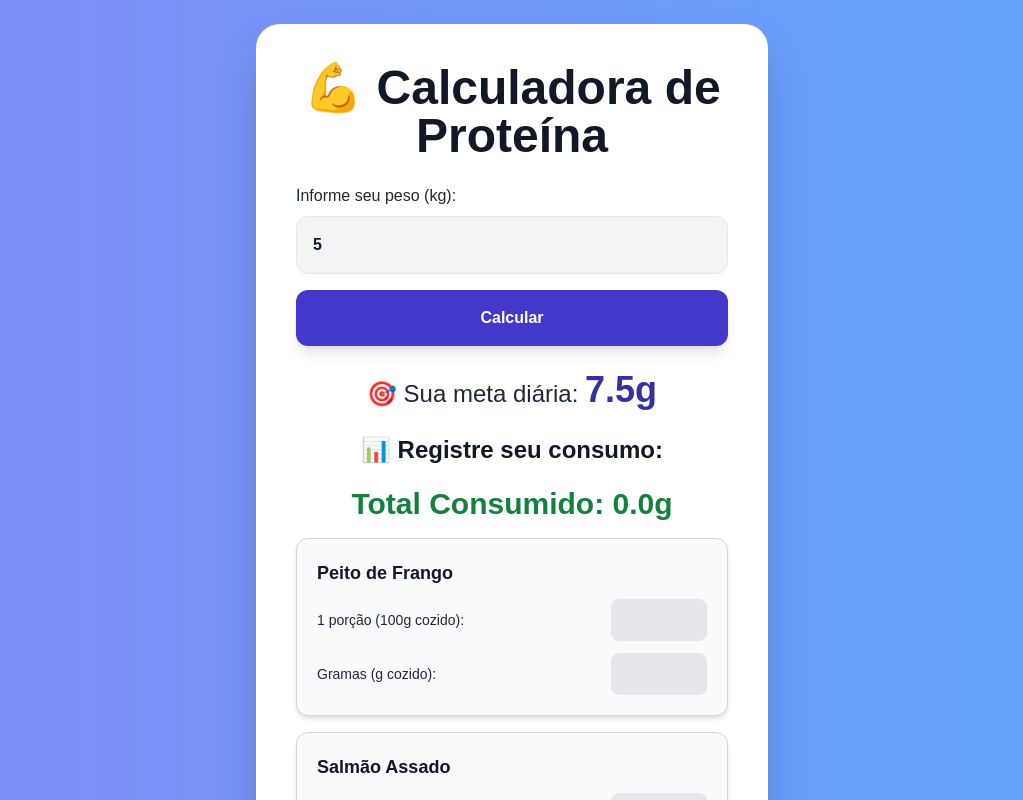
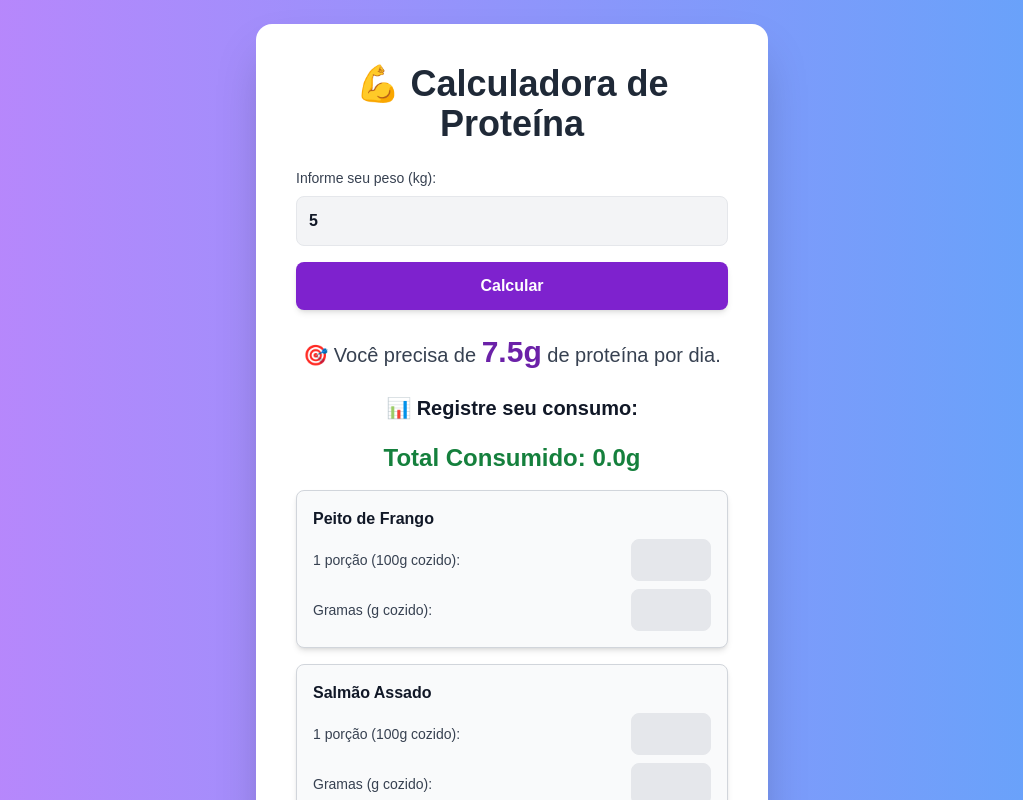
Before and after one commit to giselesilveira/meu-app-proteina, a Next.js app: page / in a window 1280 px wide. Both pictures are taken after typing "5" into the empty fields and a click on the button "Calcular". Shown: the top 800 px of the page, without its empty margins (128-1151 px from the left). Built offline with nearby package versions, Linux system fonts and the light colour scheme.

Commit message:
Corrigindo erros e ajustando o cálculo

```diff
--- a/app/page.tsx
+++ b/app/page.tsx
@@ -1,9 +1,8 @@
 "use client";
 
-import React from "react";
 import { useState } from "react";
 
-const alimentos = {
+const alimentos: Record<string, { proteinaPor100g: number; unidade: string }> = {
   "Peito de Frango": { proteinaPor100g: 31, unidade: "1 porção (100g cozido)" },
   "Salmão Assado": { proteinaPor100g: 25, unidade: "1 porção (100g cozido)" },
   "Atum Enlatado": { proteinaPor100g: 26, unidade: "1 lata (120g)" },
@@ -26,84 +25,87 @@ export default function Home() {
   const [proteinaDiaria, setProteinaDiaria] = useState<number | null>(null);
   const [consumo, setConsumo] = useState<Record<string, { unidade: number; gramas: number }>>({});
 
+  // Função para calcular a proteína diária
   const calcularProteina = () => {
     if (!peso) return;
-    setProteinaDiaria(parseFloat((parseFloat(peso) * 1.5).toFixed(1)));
+    const resultado = (parseFloat(peso) * 1.5).toFixed(1);
+    setProteinaDiaria(parseFloat(resultado));
   };
 
+  // Função para atualizar o consumo de proteínas
   const handleChange = (alimento: string, tipo: "unidade" | "gramas", quantidade: string) => {
+    const valor = parseFloat(quantidade) || 0;
     setConsumo((prev) => ({
       ...prev,
       [alimento]: {
         ...prev[alimento],
-        [tipo]: parseFloat(quantidade) || 0,
+        [tipo]: valor,
       },
     }));
   };
 
+  // Calcular o total consumido
   const totalConsumido = Object.entries(consumo).reduce((total, [alimento, valores]) => {
-    const proteinaPor100g = alimentos[alimento]?.proteinaPor100g || 0;
-    const porUnidade = valores.unidade ? valores.unidade * (proteinaPor100g / 100) * 100 : 0;
-    const porPeso = valores.gramas ? (valores.gramas * proteinaPor100g) / 100 : 0;
-    return total + porPeso + porUnidade;
+    const alimentoInfo = alimentos[alimento];
+    const porUnidade = (valores.unidade || 0) * (alimentoInfo.proteinaPor100g / 100) * 100;
+    const porPeso = (valores.gramas || 0) * (alimentoInfo.proteinaPor100g / 100);
+    return total + porUnidade + porPeso;
   }, 0).toFixed(1);
 
   return (
-    <div className="min-h-screen flex flex-col items-center justify-start bg-gradient-to-r from-indigo-400 to-blue-400 p-6">
-      <div className="w-full max-w-lg bg-white shadow-2xl rounded-3xl p-10">
-        <h1 className="text-5xl font-black text-center text-gray-900 mb-6">💪 Calculadora de Proteína</h1>
+    <div className="min-h-screen flex flex-col items-center justify-center bg-gradient-to-r from-purple-400 to-blue-400 p-6">
+      <div className="w-full max-w-lg bg-white shadow-2xl rounded-2xl p-10">
+        <h1 className="text-4xl font-extrabold text-center text-gray-800 mb-6">💪 Calculadora de Proteína</h1>
 
-        <label className="block text-gray-800 text-base font-medium">Informe seu peso (kg):</label>
+        <label className="block text-gray-700 text-sm font-medium mb-2">Informe seu peso (kg):</label>
         <input
           type="number"
           value={peso}
           onChange={(e) => setPeso(e.target.value)}
           placeholder="Ex: 70"
-          className="w-full p-4 border rounded-xl mt-2 text-gray-900 font-semibold bg-gray-100 focus:ring-4 focus:ring-indigo-600"
+          className="w-full p-3 border rounded-lg text-gray-900 font-semibold bg-gray-100 focus:ring-4 focus:ring-purple-600"
         />
 
         <button
           onClick={calcularProteina}
-          className="w-full bg-indigo-700 text-white p-4 rounded-xl mt-4 hover:bg-indigo-800 transition font-bold shadow-lg"
+          className="w-full bg-purple-700 text-white p-3 rounded-lg mt-4 hover:bg-purple-800 transition font-semibold shadow-md"
         >
           Calcular
         </button>
 
-        {proteinaDiaria !== null && (
+        {proteinaDiaria && (
           <div className="text-center mt-6">
-            <p className="text-2xl text-gray-800">
-              🎯 Sua meta diária: <span className="font-extrabold text-indigo-800 text-4xl">{proteinaDiaria}g</span>
+            <p className="text-xl text-gray-700">
+              🎯 Você precisa de <span className="font-bold text-purple-800 text-3xl">{proteinaDiaria}g</span> de proteína por dia.
             </p>
           </div>
         )}
 
-        {proteinaDiaria !== null && (
+        {proteinaDiaria && (
           <div className="mt-6">
-            <h2 className="text-2xl font-bold text-gray-900 text-center">📊 Registre seu consumo:</h2>
+            <h2 className="text-xl font-semibold text-gray-900 text-center">📊 Registre seu consumo:</h2>
 
-            <h3 className="text-3xl font-extrabold text-green-700 text-center mt-5">
+            <h3 className="text-2xl font-bold text-green-700 text-center mt-5">
               Total Consumido: {totalConsumido}g
             </h3>
 
             {Object.keys(alimentos).map((alimento) => (
-              <div key={alimento} className="bg-gray-50 rounded-xl p-5 mt-4 shadow-md border border-gray-300">
-                <h3 className="text-gray-900 font-bold text-lg">{alimento}</h3>
-                <div className="flex justify-between items-center mt-3">
-                  <label className="text-gray-800 text-sm">{alimentos[alimento].unidade}:</label>
+              <div key={alimento} className="bg-gray-50 rounded-lg p-4 mt-4 shadow-md border border-gray-300">
+                <h3 className="text-gray-900 font-semibold">{alimento}</h3>
+                <div className="flex justify-between items-center mt-2">
+                  <label className="text-gray-700 text-sm">{alimentos[alimento].unidade}:</label>
                   <input
                     type="number"
-                    min="0"
                     onChange={(e) => handleChange(alimento, "unidade", e.target.value)}
-                    className="w-24 p-2 border rounded-lg text-center text-gray-900 font-semibold bg-gray-200 focus:ring-2 focus:ring-indigo-500"
+                    className="w-20 p-2 border rounded-lg text-center text-gray-900 font-semibold bg-gray-200 focus:ring-2 focus:ring-purple-500"
                   />
                 </div>
-                <div className="flex justify-between items-center mt-3">
-                  <label className="text-gray-800 text-sm">Gramas (g cozido):</label>
+                <div className="flex justify-between items-center mt-2">
+                  <label className="text-gray-700 text-sm">Gramas (g cozido):</label>
                   <input
                     type="number"
-                    min="0"
                     onChange={(e) => handleChange(alimento, "gramas", e.target.value)}
-                    className="w-24 p-2 border rounded-lg text-center text-gray-900 font-semibold bg-gray-200 focus:ring-2 focus:ring-indigo-500"
+                    className="w-20 p-2 border rounded-lg text-center text-gray-900 font-semibold bg-gray-200 focus:ring-2 focus:ring-purple-500"
                   />
                 </div>
               </div>
```
